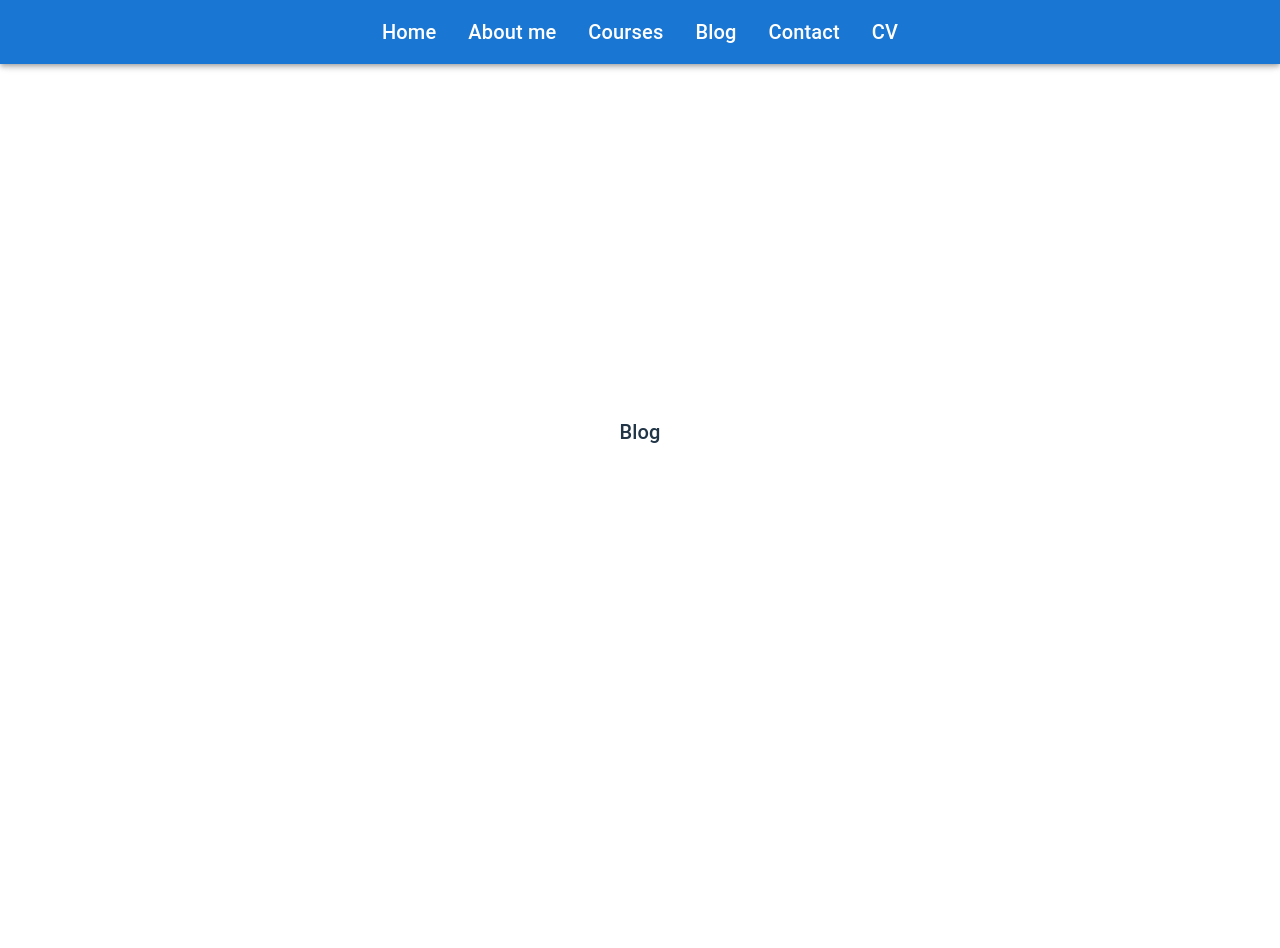
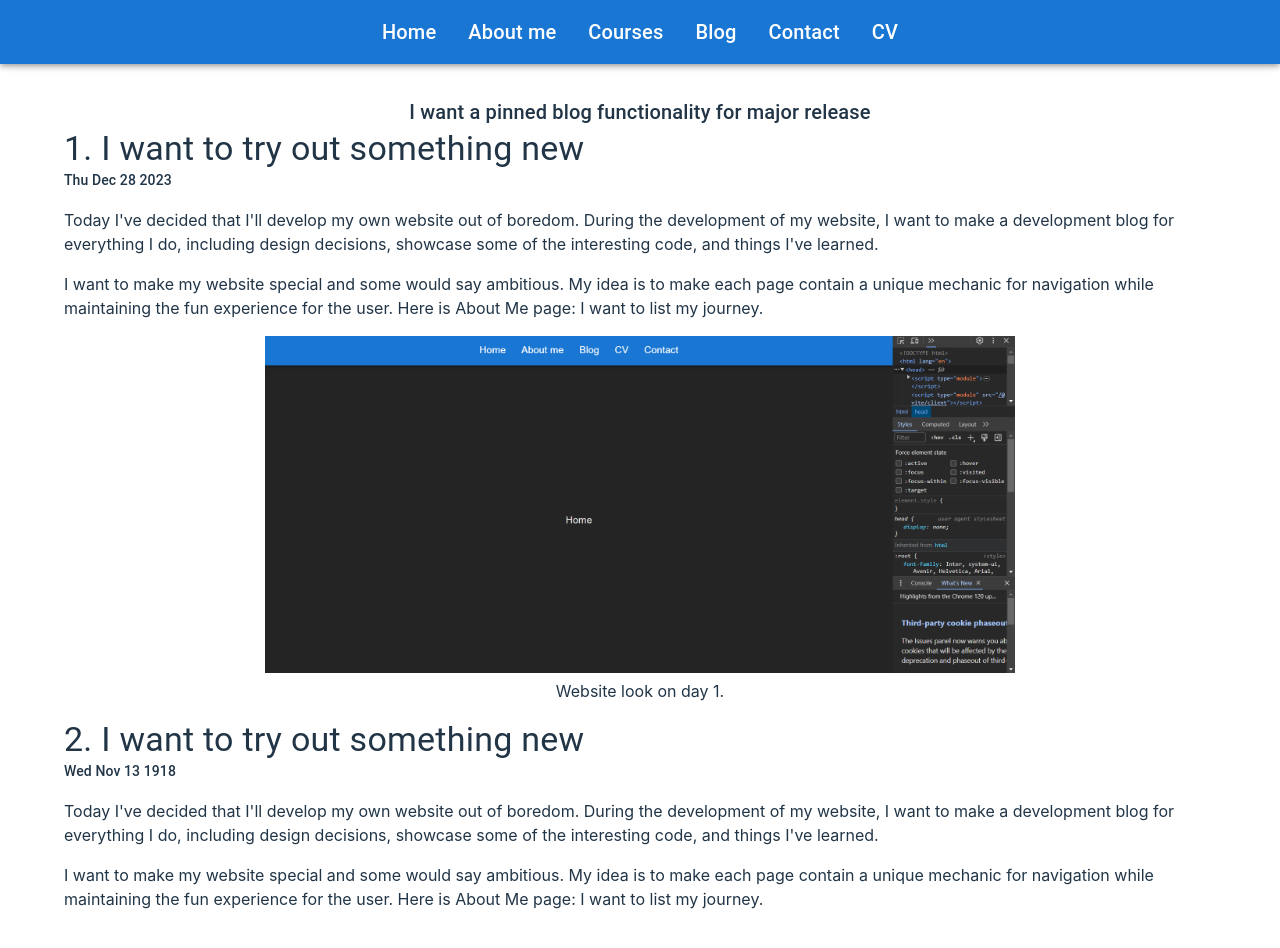
Before and after one commit to naxy-dong/personal-website, a React (Vite) app: page /Blog in a window 1280 px wide. Shown: the top 948 px of the page. Before the commit the page ends 800 px from the top, so only its background shows below. Built offline with nearby package versions, Linux system fonts and the light colour scheme.

Commit message:
Added util for generating parts for the blog. Added my first blog to my blog page.

```diff
--- /dev/null
+++ b/src/Components/BlogItem.tsx
@@ -0,0 +1,23 @@
+import { Box, Container, Typography } from "@mui/material";
+
+function BlogItem({
+  index,
+  title,
+  date,
+  content,
+}: {
+  index: number;
+  title: string;
+  date: Date;
+  content: () => JSX.Element;
+}) {
+  return (
+    <Box textAlign="left">
+      <Typography variant="h4">{index + ". " + title}</Typography>
+      <Typography variant="subtitle2">{date.toDateString()}</Typography>
+      <div>{content()}</div>
+    </Box>
+  );
+}
+
+export default BlogItem;
--- /dev/null
+++ b/src/Components/BlogList.tsx
@@ -0,0 +1,25 @@
+import React from "react";
+import blogData from "../data/blog";
+import BlogItem from "./BlogItem";
+import { Container } from "@mui/material";
+
+function BlogList() {
+  return (
+    <Container>
+      {blogData.map((blog, index) => {
+        return (
+          <div key={index}>
+            <BlogItem
+              index={index + 1}
+              title={blog.title}
+              date={blog.date}
+              content={blog.content}
+            />
+          </div>
+        );
+      })}
+    </Container>
+  );
+}
+
+export default BlogList;
--- a/src/Pages/Blog.tsx
+++ b/src/Pages/Blog.tsx
@@ -1,9 +1,11 @@
 import { Typography } from "@mui/material";
+import BlogList from "../Components/BlogList";
 
 function Blog() {
   return (
     <>
-      <Typography variant="h6">Blog</Typography>
+      <Typography variant="h6">I want a pinned blog functionality for major release</Typography>
+      <BlogList />
     </>
   );
 }
--- a/src/data/blog.tsx
+++ b/src/data/blog.tsx
@@ -1,14 +1,58 @@
-const s = "I want to try out something new";
+import {
+  makeParagraph,
+  makeList,
+  makeLink,
+  makeImage,
+} from "../utils/blogutil";
 
-/**
- * I think it's finally for me to develop my own website.
- *
- *
- * When developing a proper website, you need to have a blog to document everything you do.
- * But to truly make my website special. My idea is to make each page have some sort of mechanic.
- *
- * Here is m
- *
- * About me page:
- *  I want to list my journ
- */
+const assetPath = "src/assets/";
+const blogData = [
+  {
+    title: "I want to try out something new",
+    date: new Date(2023, 11, 28),
+    content: () => {
+      const htmlContent = `
+        ${makeParagraph(`Today I've decided that I'll develop my own website out of boredom.
+        During the development of my website, I want to make a development
+        blog for everything I do, including design decisions, showcase some
+        of the interesting code, and things I've learned.`)}
+        ${makeParagraph(`I want to make my website special and some would say ambitious. My
+        idea is to make each page contain a unique mechanic for navigation
+        while maintaining the fun experience for the user. Here is About Me
+        page: I want to list my journey.`)}
+          ${makeImage(
+            assetPath + "day1.png",
+            "Website look on day 1.",
+            "Website look on day 1."
+          )}
+        `;
+
+      return <div dangerouslySetInnerHTML={{ __html: htmlContent }} />;
+    },
+  },
+
+  {
+    title: "I want to try out something new",
+    date: new Date(11, 28, 2023),
+    content: () => {
+      const htmlContent = `
+          <p>
+            Today I've decided that I'll develop my own website out of boredom.
+            During the development of my website, I want to make a development
+            blog for everything I do, including design decisions, showcase some
+            of the interesting code, and things I've learned.
+          </p>
+          <p>
+            I want to make my website special and some would say ambitious. My
+            idea is to make each page contain a unique mechanic for navigation
+            while maintaining the fun experience for the user. Here is About Me
+            page: I want to list my journey.
+          </p>
+        `;
+
+      return <div dangerouslySetInnerHTML={{ __html: htmlContent }} />;
+    },
+  },
+];
+
+export default blogData;
--- /dev/null
+++ b/src/utils/blogutil.ts
@@ -0,0 +1,25 @@
+function makeParagraph(text: string) {
+  // return text
+  //   .split("\n")
+  //   .map((paragraph) => `<p>${paragraph}</p>`)
+  //   .join("");
+
+  return `<p>${text}</p>`;
+}
+
+function makeList(items: any[]) {
+  return `<ul>${items.map((item) => `<li>${item}</li>`).join("")}</ul>`;
+}
+
+function makeLink(text: string, url: string) {
+  return `<a href="${url}">${text}</a>`;
+}
+
+function makeImage(url: string, alt: string, caption?: string) {
+  return `<figure style="text-align: center;">
+            <img src="${url}" alt="${alt}" style="max-width: 70%;">
+            <figcaption>${caption}</figcaption>
+        </figure>`;
+}
+
+export { makeParagraph, makeList, makeLink, makeImage };
```
Also changed, not shown: 1 other file (tests, documents, lock files or other folders).
